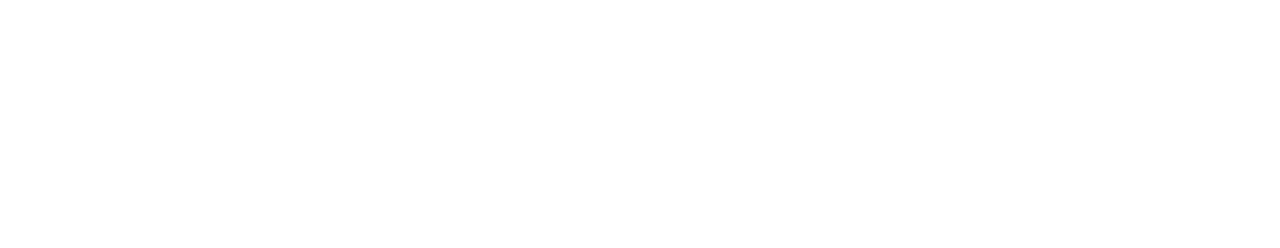
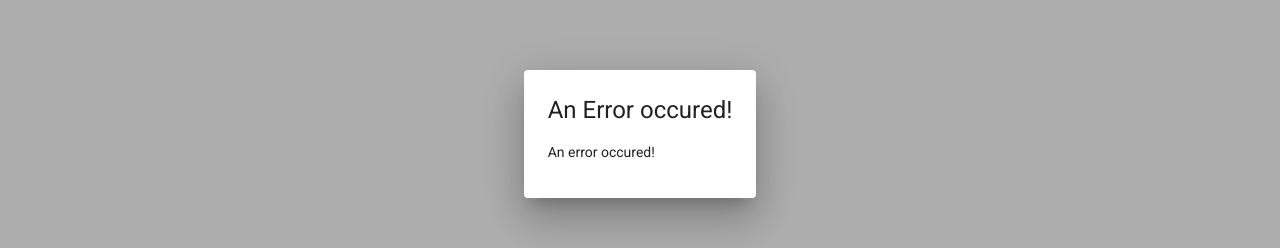
Before and after one commit to naveengullipalli317/MEAN, an Angular app: page / in a window 1280 px wide. Shown: the part 266-514 px from the top of the page. Built offline with nearby package versions, Linux system fonts and the light colour scheme; no server answers.

Commit message:
Displaying basic error dialog using angular material dialog service

```diff
--- a/src/app/app.module.ts
+++ b/src/app/app.module.ts
@@ -12,6 +12,7 @@
 import { MatExpansionModule} from '@angular/material/expansion';
 import { MatPaginatorModule } from '@angular/material/paginator';
 import { MatProgressSpinnerModule} from '@angular/material/progress-spinner';
+import { MatDialogModule} from '@angular/material/dialog';
 
 
 import { AppRoutingModule } from './app-routing.module';
@@ -24,6 +25,7 @@
 import { SignupComponent } from './auth/signup/signup.component';
 import { AuthInterceptor } from './auth/auth-interceptor';
 import { ErrorInterceptor } from './error-interceptor';
+import { ErrorComponent } from './error/error.component';
 
 
 @NgModule({
@@ -34,7 +36,8 @@
     PostListComponent,
     PostCreateComponent,
     LoginComponent,
-    SignupComponent
+    SignupComponent,
+    ErrorComponent
 
   ],
   imports: [
@@ -50,12 +53,14 @@
     MatExpansionModule,
     HttpClientModule,
     MatPaginatorModule,
-    MatProgressSpinnerModule
+    MatProgressSpinnerModule,
+    MatDialogModule
 
   ],
   providers: [
     {provide: HTTP_INTERCEPTORS, useClass: AuthInterceptor, multi: true},
     {provide: HTTP_INTERCEPTORS, useClass: ErrorInterceptor, multi: true}],
-  bootstrap: [AppComponent]
+  bootstrap: [AppComponent],
+  entryComponents: [ErrorComponent]
 })
 export class AppModule { }
--- a/src/app/error-interceptor.ts
+++ b/src/app/error-interceptor.ts
@@ -1,23 +1,20 @@
 import { HttpErrorResponse, HttpHandler, HttpInterceptor, HttpRequest } from "@angular/common/http";
+import { Injectable } from "@angular/core";
+import { MatDialog } from "@angular/material/dialog";
 import { throwError } from "rxjs";
 import { catchError } from "rxjs/operators";
+import { ErrorComponent } from './error/error.component';
 
-
-
-
-
-
+@Injectable()
 export class ErrorInterceptor implements HttpInterceptor {
 
-
-
+constructor(private dialog: MatDialog) {}
   intercept(req: HttpRequest<any>, next: HttpHandler) {
 
 
     return next.handle(req).pipe(
       catchError((error: HttpErrorResponse) => {
-        console.log(error);
-        alert(error.error.message);
+        this.dialog.open(ErrorComponent);
         return throwError(error);
       })
     );
--- /dev/null
+++ b/src/app/error/error.component.html
@@ -0,0 +1,2 @@
+<h1>An Error occured!</h1>
+<p>{{ message }}</p>
--- /dev/null
+++ b/src/app/error/error.component.ts
@@ -0,0 +1,9 @@
+import { Component } from "@angular/core";
+
+@Component({
+  templateUrl: './error.component.html',
+  styleUrls: ['./error.component.css']
+})
+export class ErrorComponent {
+  message = 'An error occured!';
+}
```
Also changed, not shown: src/app/error/error.component.css (added).
